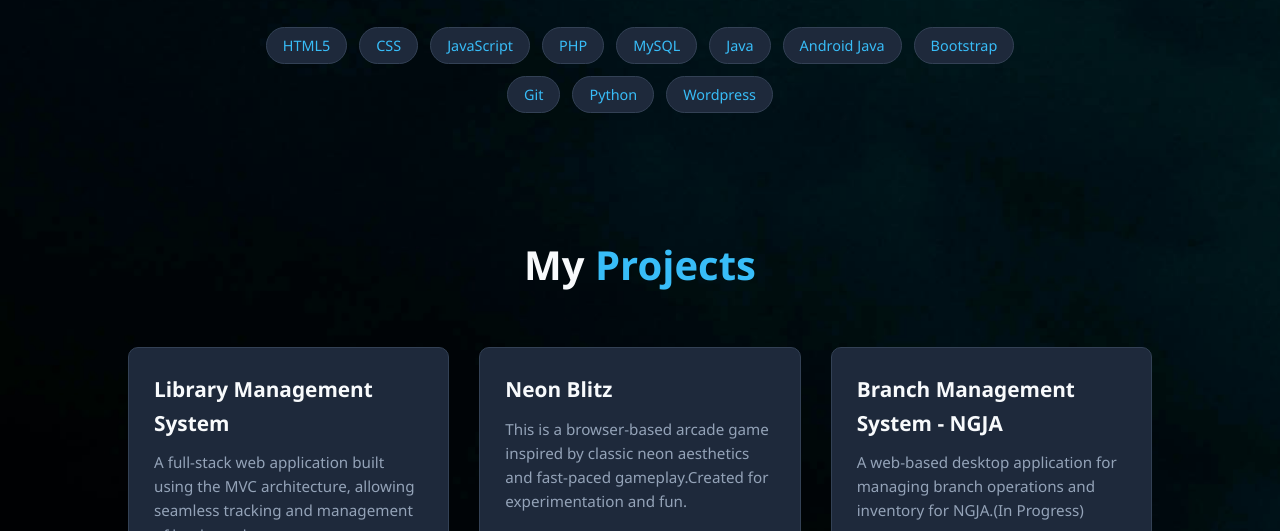
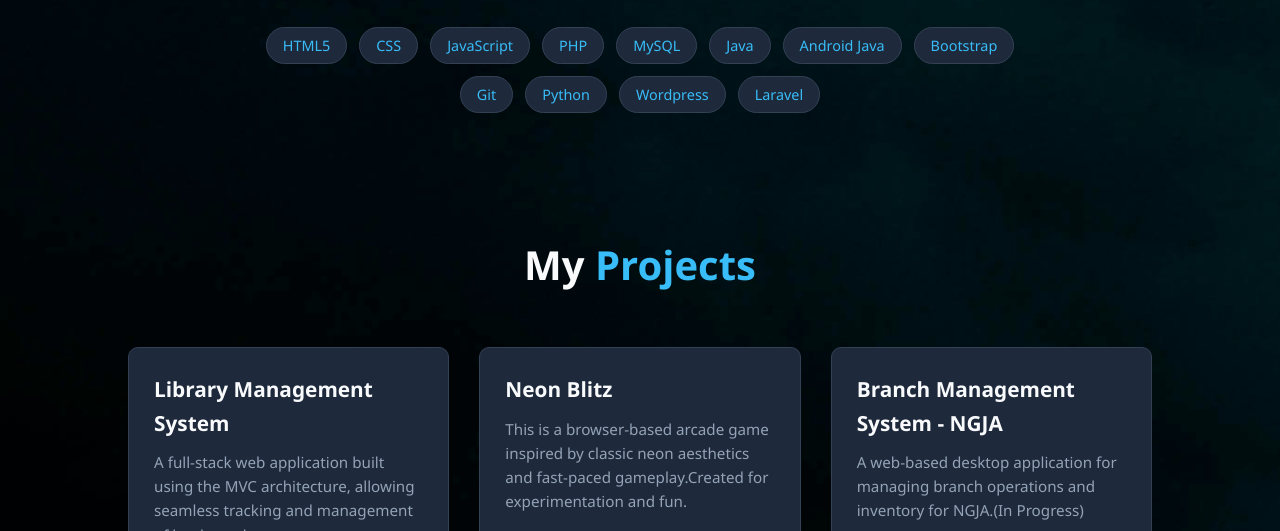
Before and after one commit to KiranaSankalpa-SD/Portfolio, a plain HTML site: page index.html in a window 1280 px wide. Shown: the part 1135-1666 px from the top of the page. Drawn offline with Linux system fonts and the light colour scheme.

Commit message:
add new skill badge "laravel"

```diff
--- a/index.html
+++ b/index.html
@@ -70,6 +70,7 @@
                         <span class="skill-badge">Git</span>
                         <span class="skill-badge">Python</span>
                         <span class="skill-badge">Wordpress</span>
+                        <span class="skill-badge">Laravel</span>
 
                     </div>
                 </div>
```
